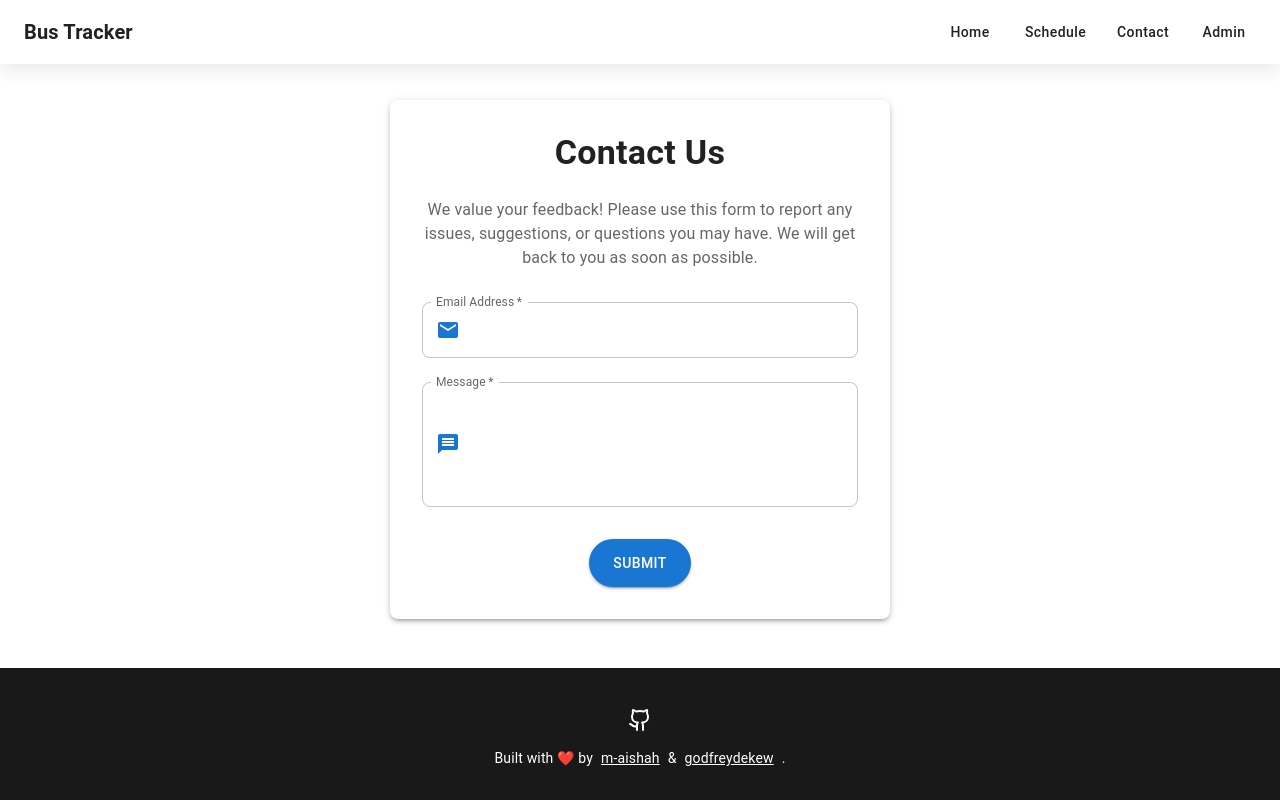
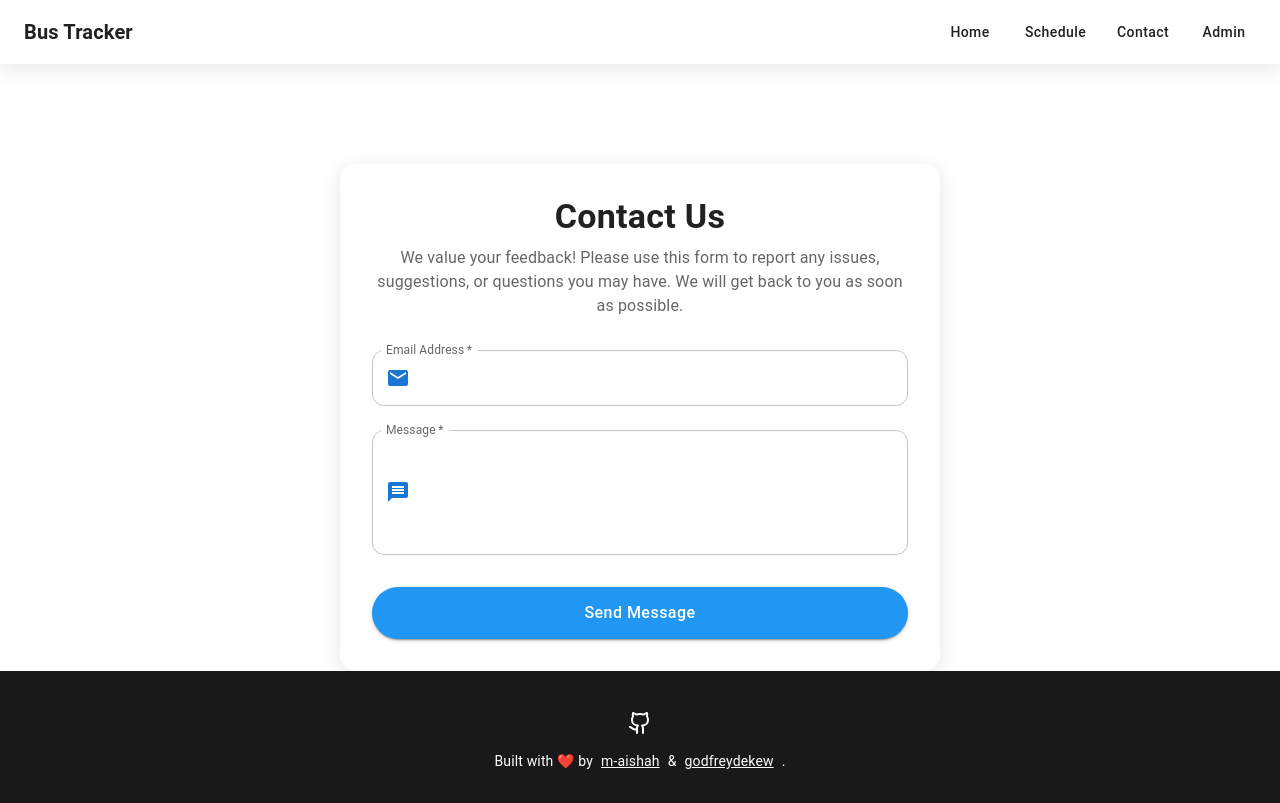
Before and after one commit to m-aishah/bus-schedule-app, a Next.js app: page /contact in a window 1280 px wide. Built offline with nearby package versions, Linux system fonts and the light colour scheme.

Commit message:
update ui of contact page

```diff
--- a/src/app/contact/ContactForm.js
+++ b/src/app/contact/ContactForm.js
@@ -1,5 +1,5 @@
 import React from "react";
-import { useForm, ValidationError } from "@formspree/react";
+import { useForm } from "@formspree/react";
 import {
   TextField,
   Button,
@@ -10,8 +10,55 @@ import {
   Alert,
   Fade,
 } from "@mui/material";
-import { Email, Message } from "@mui/icons-material"; // Import Material Icons
-import CheckCircleIcon from "@mui/icons-material/CheckCircle"; // For success message
+import { Email, Message } from "@mui/icons-material";
+import CheckCircleIcon from "@mui/icons-material/CheckCircle";
+import { styled } from "@mui/material/styles";
+
+// Styled components to match navbar styling
+const StyledContainer = styled(Box)(({ theme }) => ({
+  backgroundColor: "rgba(255, 255, 255, 0.9)",
+  backdropFilter: "blur(10px)",
+  boxShadow: "0px 4px 20px rgba(0, 0, 0, 0.1)",
+  borderRadius: "16px",
+  transition: "all 0.3s ease-in-out",
+  "&:hover": {
+    boxShadow: "0px 8px 30px rgba(0, 0, 0, 0.12)",
+  },
+}));
+
+const StyledButton = styled(Button)(({ theme }) => ({
+  backgroundColor: "#2196F3",
+  borderRadius: "50px",
+  color: "white",
+  padding: "12px 32px",
+  textTransform: "none",
+  fontSize: "16px",
+  fontWeight: 500,
+  minWidth: "140px",
+  display: "flex",
+  gap: "8px",
+  alignItems: "center",
+  transition: "all 0.2s ease",
+  "&:hover": {
+    backgroundColor: "#1976D2",
+    transform: "translateY(-2px)",
+    boxShadow: "0 4px 12px rgba(33, 150, 243, 0.3)",
+  },
+}));
+
+const StyledTextField = styled(TextField)(({ theme }) => ({
+  "& .MuiOutlinedInput-root": {
+    borderRadius: "12px",
+    backgroundColor: "rgba(255, 255, 255, 0.7)",
+    transition: "all 0.3s ease-in-out",
+    "&:hover": {
+      backgroundColor: "rgba(255, 255, 255, 0.9)",
+    },
+    "&.Mui-focused": {
+      backgroundColor: "rgba(255, 255, 255, 1)",
+    },
+  },
+}));
 
 function ContactForm() {
   const [state, handleSubmit] = useForm("xbljdoee");
@@ -20,9 +67,7 @@ function ContactForm() {
   const [errorMessage, setErrorMessage] = React.useState("");
 
   const handleCloseSnackbar = (event, reason) => {
-    if (reason === "clickaway") {
-      return;
-    }
+    if (reason === "clickaway") return;
     setOpenSnackbar(false);
     setErrorSnackbarOpen(false);
   };
@@ -30,82 +75,77 @@ function ContactForm() {
   React.useEffect(() => {
     if (state.succeeded) {
       setOpenSnackbar(true);
-    } else if (state.errors && state.errors.length > 0) {
-      // Ensure state.errors is defined
-      setErrorMessage(
-        "Email not sent. Please check your email address or entered details.",
-      );
+    } else if (state.errors?.length > 0) {
+      setErrorMessage("Please check your email address and try again.");
       setErrorSnackbarOpen(true);
     }
   }, [state.succeeded, state.errors]);
 
   return (
-    <Box
+    <StyledContainer
       component="form"
       onSubmit={handleSubmit}
       sx={{
-        maxWidth: 500,
-        margin: "0 auto",
-        padding: 4,
-        borderRadius: 2,
-        boxShadow: 3,
-        backgroundColor: "background.paper",
-        transition: "0.3s ease-in-out",
-        "&:hover": {
-          boxShadow: 6, // Shadow effect on hover
-        },
+        maxWidth: 600,
+        mx: "auto",
+        p: { xs: 3, md: 4 },
+        mt: 8,
       }}
     >
-      <Typography
-        variant="h4"
-        align="center"
-        sx={{ fontWeight: "bold", mb: 3 }}
-      >
-        Contact Us
-      </Typography>
-      <Typography
-        variant="body1"
-        align="center"
-        sx={{ mb: 4, color: "text.secondary" }}
-      >
-        We value your feedback! Please use this form to report any issues,
-        suggestions, or questions you may have. We will get back to you as soon
-        as possible.
-      </Typography>
-
       {state.succeeded ? (
         <Fade in={true} timeout={500}>
           <Box
-            className="text-center p-8 bg-green-50 rounded-lg"
             sx={{
-              marginBottom: 3,
+              textAlign: "center",
+              p: 4,
+              backgroundColor: "rgba(209, 250, 229, 0.4)",
+              borderRadius: "12px",
               border: "1px solid #d1fae5",
-              transition: "0.3s ease-in-out",
             }}
           >
             <CheckCircleIcon
-              className="text-green-500 mb-4"
-              sx={{ fontSize: 56 }}
+              sx={{ fontSize: 56, color: "success.main", mb: 2 }}
             />
-            <Typography variant="h5" className="text-green-700 mb-2">
+            <Typography variant="h5" sx={{ color: "success.dark", mb: 1 }}>
               Message Sent Successfully!
             </Typography>
-            <Typography variant="body1" className="text-green-600">
-              Thank you for reaching out. We will get back to you within 24
-              hours.
+            <Typography variant="body1" sx={{ color: "success.dark" }}>
+              We'll get back to you within 24 hours.
             </Typography>
           </Box>
         </Fade>
       ) : (
         <>
-          <Box mb={3}>
-            <TextField
+          <Typography
+            variant="h4"
+            sx={{
+              fontWeight: "bold",
+              mb: 1,
+              textAlign: "center",
+            }}
+          >
+            Contact Us
+          </Typography>
+          <Typography
+            variant="body1"
+            sx={{
+              mb: 4,
+              color: "text.secondary",
+              textAlign: "center",
+            }}
+          >
+            We value your feedback! Please use this form to report any issues,
+            suggestions, or questions you may have. We will get back to you as
+            soon as possible.
+          </Typography>
+
+          <Box sx={{ mb: 3 }}>
+            <StyledTextField
               id="email"
               label="Email Address"
               type="email"
               name="email"
               fullWidth
-              variant="outlined"
               required
               InputProps={{
                 startAdornment: (
@@ -114,29 +154,17 @@ function ContactForm() {
                   </InputAdornment>
                 ),
               }}
-              sx={{
-                borderRadius: 2, // Increased border radius for modern look
-                "& .MuiOutlinedInput-root": {
-                  borderRadius: 2, // Consistent radius with the TextField
-                },
-              }}
-            />
-            <ValidationError
-              prefix="Email"
-              field="email"
-              errors={state.errors}
-              sx={{ color: "error.main", mt: 1 }} // Error message styling
             />
           </Box>
-          <Box mb={4}>
-            <TextField
+
+          <Box sx={{ mb: 4 }}>
+            <StyledTextField
               id="message"
               label="Message"
               name="message"
               multiline
               rows={4}
               fullWidth
-              variant="outlined"
               required
               InputProps={{
                 startAdornment: (
@@ -145,37 +173,17 @@ function ContactForm() {
                   </InputAdornment>
                 ),
               }}
-              sx={{
-                borderRadius: 2,
-                "& .MuiOutlinedInput-root": {
-                  borderRadius: 2,
-                },
-              }}
-            />
-            <ValidationError
-              prefix="Message"
-              field="message"
-              errors={state.errors}
-              sx={{ color: "error.main", mt: 1 }} // Error message styling
             />
           </Box>
-          <Button
+
+          <StyledButton
             type="submit"
             variant="contained"
-            color="primary"
+            fullWidth
             disabled={state.submitting}
-            sx={{
-              padding: "12px 24px",
-              borderRadius: 25, // Increased border radius for the button
-              margin: "0 auto",
-              display: "block", // Center button
-              "&:hover": {
-                backgroundColor: "primary.dark",
-              },
-            }}
           >
-            {state.submitting ? "Submitting..." : "Submit"}
-          </Button>
+            {state.submitting ? "Sending..." : "Send Message"}
+          </StyledButton>
         </>
       )}
 
@@ -183,11 +191,16 @@ function ContactForm() {
         open={openSnackbar}
         autoHideDuration={6000}
         onClose={handleCloseSnackbar}
+        anchorOrigin={{ vertical: "bottom", horizontal: "center" }}
       >
         <Alert
           onClose={handleCloseSnackbar}
           severity="success"
-          sx={{ width: "100%" }}
+          sx={{
+            borderRadius: "12px",
+            backgroundColor: "success.main",
+            color: "white",
+          }}
         >
           Thank you for your message!
         </Alert>
@@ -197,16 +210,19 @@ function ContactForm() {
         open={errorSnackbarOpen}
         autoHideDuration={6000}
         onClose={handleCloseSnackbar}
+        anchorOrigin={{ vertical: "bottom", horizontal: "center" }}
       >
         <Alert
           onClose={handleCloseSnackbar}
           severity="error"
-          sx={{ width: "100%" }}
+          sx={{
+            borderRadius: "12px",
+          }}
         >
           {errorMessage}
         </Alert>
       </Snackbar>
-    </Box>
+    </StyledContainer>
   );
 }
 
--- a/src/components/Navbar.js
+++ b/src/components/Navbar.js
@@ -52,7 +52,7 @@ const Navbar = () => {
         Bus Tracker
       </Typography>
       <List>
-        {["Home", "Schedule", "Contact", "Admin"].map((text, index) => (
+        {["Home", "Schedule", "Contact"].map((text, index) => (
           <ListItem
             button
             key={index}
```
